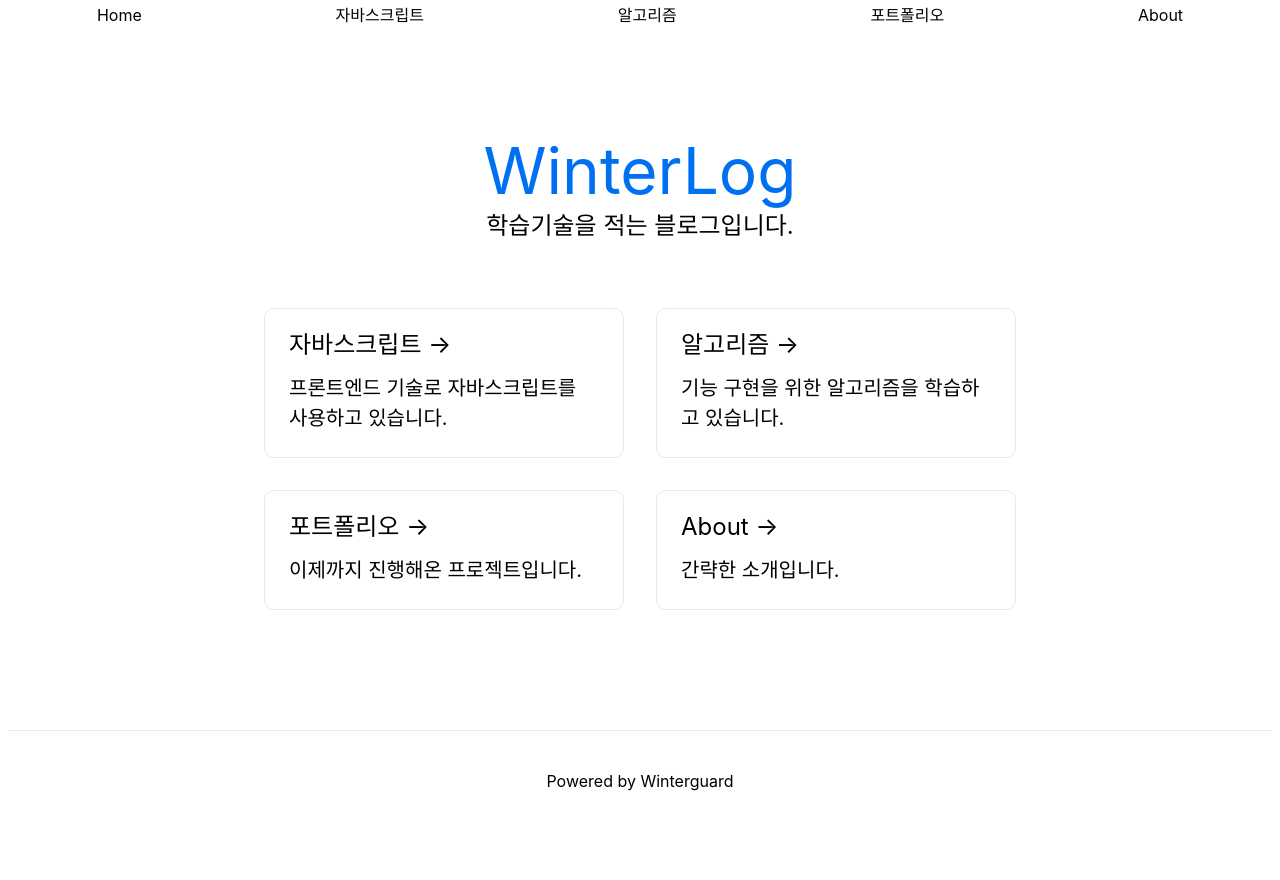
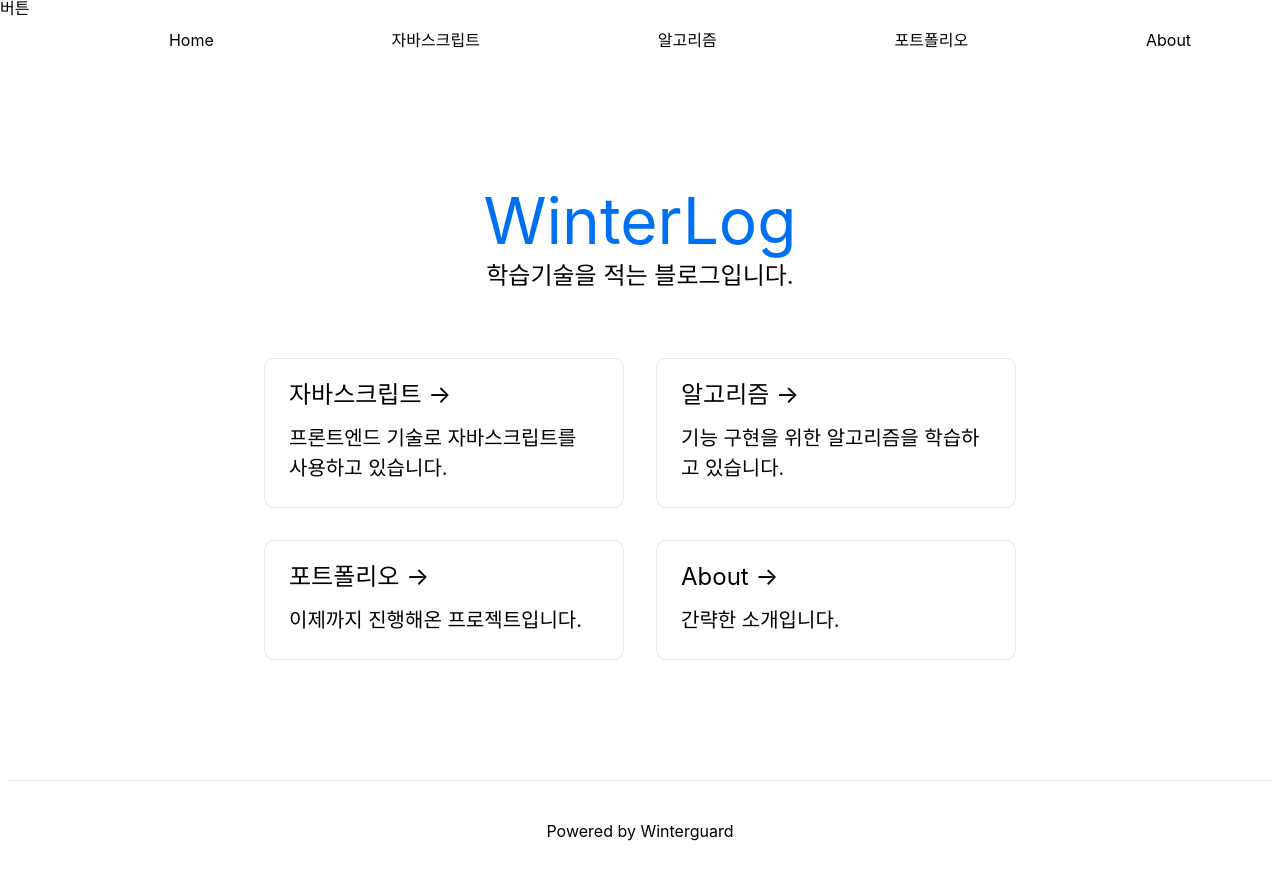
Before and after one commit to ProjectTavern/deprecated-winterguard.github.io, a Next.js app: page / in a window 1280 px wide. Before the commit the page ends 830 px from the top, so only its background shows below. Built offline with nearby package versions, Linux system fonts and the light colour scheme.

Commit message:
create remoteMenuButton using useState

```diff
--- a/components/organizations/RemoteMenu/index.js
+++ b/components/organizations/RemoteMenu/index.js
@@ -1,7 +1,12 @@
+import { useState } from 'react'
+
 import Link from 'next/link'
-import { StyledRemoteMenuList } from './private.RemoteMenu.styled'
+import { StyledRemoteMenuContainer, StyledRemoteMenuButton, StyledRemoteMenuList } from './private.RemoteMenu.styled'
 
-const RemoteMenu = ({ indexCards }) =>
+const RemoteMenu = ({ indexCards }) =>{
+  const [openMenuList, setOpenMenuList] = useState(true);
+
+  const RemoteMenuList = () => (openMenuList &&
     (<StyledRemoteMenuList>
       <li>
         <Link href="/">Home</Link>
@@ -10,6 +15,12 @@ const RemoteMenu = ({ indexCards }) =>
         (<li key={key}>
           <Link href={href}>{ title }</Link>
         </li>))}
-  </StyledRemoteMenuList>)
+    </StyledRemoteMenuList>))
 
+  return (
+    <StyledRemoteMenuContainer>
+    <StyledRemoteMenuButton onClick={() => setOpenMenuList(!openMenuList)}>버튼</StyledRemoteMenuButton>
+    <RemoteMenuList />
+  </StyledRemoteMenuContainer>)
+}
 export default RemoteMenu
--- a/components/organizations/RemoteMenu/private.RemoteMenu.styled.js
+++ b/components/organizations/RemoteMenu/private.RemoteMenu.styled.js
@@ -1,14 +1,28 @@
 import styled from 'styled-components'
 
+const StyledRemoteMenuContainer = styled.div`
+  position: sticky;
+  top: 0;
+  display: flex;
+  align-items: center;
+  justify-content: space-between;
+`
+
+const StyledRemoteMenuButton = styled.div`
+  width: 80px;
+  height: 80px;
+`
+
 const StyledRemoteMenuList = styled.ul`
-  position: sticky;
+  flex-grow: 1;
   display: flex;
-  height: 30px;
-  top: 0;
+  height: 80px;
   align-items: center;
   justify-content: space-around;
 `
 
 export {
+  StyledRemoteMenuContainer,
+  StyledRemoteMenuButton,
   StyledRemoteMenuList
 }
```
Lines whose indentation alone changed are shown as unchanged.
